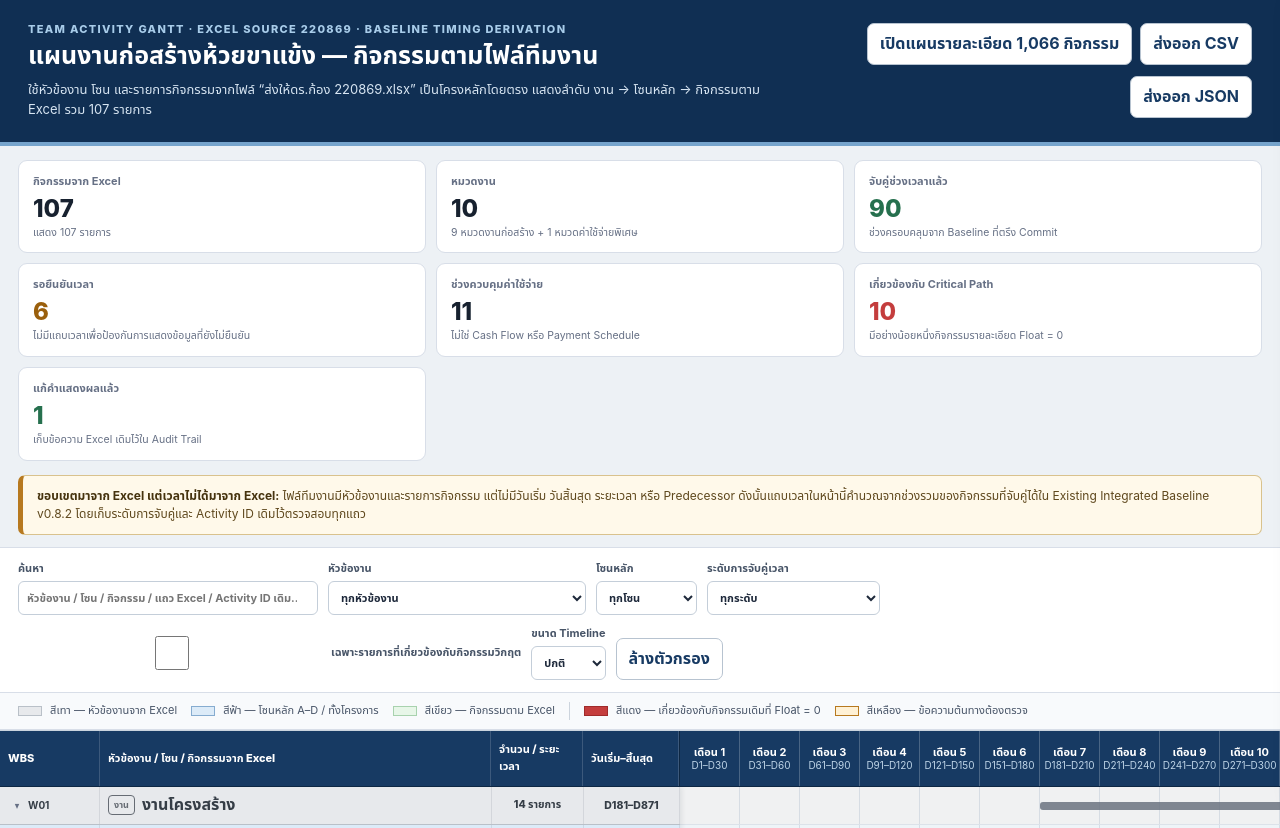
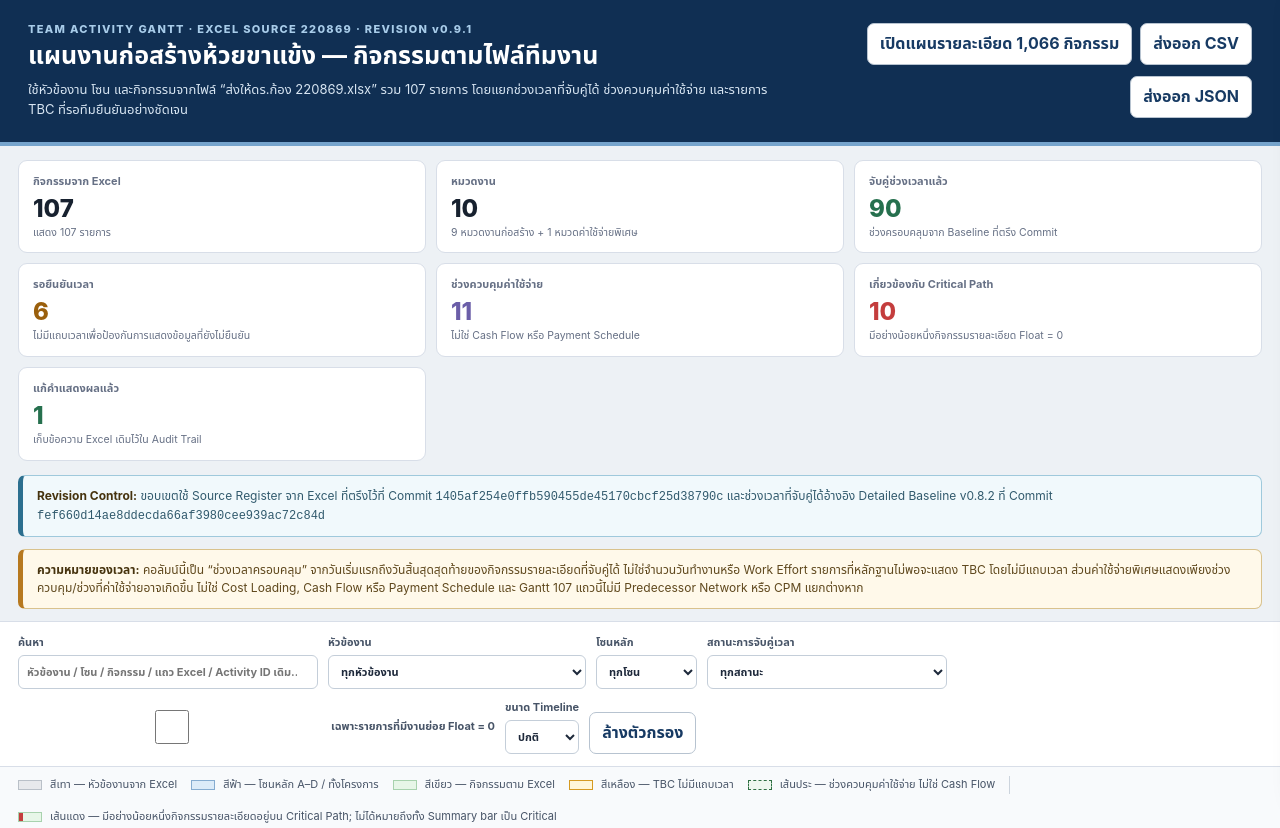
Before and after one commit to saratchai1/gantt-chart, a website with bundled scripts: page index.html in a window 1280 px wide. Shown: the top 828 px of the page. Built offline with nearby package versions, Linux system fonts and the light colour scheme.

Commit message:
Update team Gantt page for v0.9.1 review corrections

```diff
--- a/index.html
+++ b/index.html
@@ -3,15 +3,16 @@
 <head>
   <meta charset="utf-8" />
   <meta name="viewport" content="width=device-width,initial-scale=1" />
-  <title>แผนงานก่อสร้างห้วยขาแข้ง — Gantt ตามกิจกรรมทีมงาน 220869</title>
+  <title>แผนงานก่อสร้างห้วยขาแข้ง — Gantt ตามกิจกรรมทีมงาน 220869 v0.9.1</title>
   <link rel="stylesheet" href="./team-style.css" />
+  <link rel="stylesheet" href="./team-v091.css" />
 </head>
 <body>
   <header class="app-header">
     <div>
-      <div class="eyebrow">TEAM ACTIVITY GANTT · EXCEL SOURCE 220869 · BASELINE TIMING DERIVATION</div>
+      <div class="eyebrow">TEAM ACTIVITY GANTT · EXCEL SOURCE 220869 · REVISION v0.9.1</div>
       <h1>แผนงานก่อสร้างห้วยขาแข้ง — กิจกรรมตามไฟล์ทีมงาน</h1>
-      <p>ใช้หัวข้องาน โซน และรายการกิจกรรมจากไฟล์ “ส่งให้ดร.ก้อง 220869.xlsx” เป็นโครงหลักโดยตรง แสดงลำดับ งาน → โซนหลัก → กิจกรรมตาม Excel รวม 107 รายการ</p>
+      <p>ใช้หัวข้องาน โซน และกิจกรรมจากไฟล์ “ส่งให้ดร.ก้อง 220869.xlsx” รวม 107 รายการ โดยแยกช่วงเวลาที่จับคู่ได้ ช่วงควบคุมค่าใช้จ่าย และรายการ TBC ที่รอทีมยืนยันอย่างชัดเจน</p>
     </div>
     <div class="header-actions">
       <a class="link-button" href="./detailed.html">เปิดแผนรายละเอียด 1,066 กิจกรรม</a>
@@ -22,9 +23,14 @@
 
   <section class="metrics" id="metrics"></section>
 
+  <section class="source-note revision">
+    <b>Revision Control:</b>
+    ขอบเขตใช้ Source Register จาก Excel ที่ตรึงไว้ที่ Commit <code>1405af254e0ffb590455de45170cbcf25d38790c</code> และช่วงเวลาที่จับคู่ได้อ้างอิง Detailed Baseline v0.8.2 ที่ Commit <code>fef660d14ae8ddecda66af3980cee939ac72c84d</code>
+  </section>
+
   <section class="source-note">
-    <b>ขอบเขตมาจาก Excel แต่เวลาไม่ได้มาจาก Excel:</b>
-    ไฟล์ทีมงานมีหัวข้องานและรายการกิจกรรม แต่ไม่มีวันเริ่ม วันสิ้นสุด ระยะเวลา หรือ Predecessor ดังนั้นแถบเวลาในหน้านี้คำนวณจากช่วงรวมของกิจกรรมที่จับคู่ได้ใน Existing Integrated Baseline v0.8.2 โดยเก็บระดับการจับคู่และ Activity ID เดิมไว้ตรวจสอบทุกแถว
+    <b>ความหมายของเวลา:</b>
+    คอลัมน์นี้เป็น “ช่วงเวลาครอบคลุม” จากวันเริ่มแรกถึงวันสิ้นสุดสุดท้ายของกิจกรรมรายละเอียดที่จับคู่ได้ ไม่ใช่จำนวนวันทำงานหรือ Work Effort รายการที่หลักฐานไม่พอจะแสดง TBC โดยไม่มีแถบเวลา ส่วนค่าใช้จ่ายพิเศษแสดงเพียงช่วงควบคุม/ช่วงที่ค่าใช้จ่ายอาจเกิดขึ้น ไม่ใช่ Cost Loading, Cash Flow หรือ Payment Schedule และ Gantt 107 แถวนี้ไม่มี Predecessor Network หรือ CPM แยกต่างหาก
   </section>
 
   <section class="toolbar">
@@ -37,19 +43,17 @@
     <label>โซนหลัก
       <select id="zoneFilter"><option value="">ทุกโซน</option></select>
     </label>
-    <label>ระดับการจับคู่เวลา
+    <label>สถานะการจับคู่เวลา
       <select id="mappingFilter">
-        <option value="">ทุกระดับ</option>
+        <option value="">ทุกสถานะ</option>
         <option value="AREA_AND_WORK_EXACT">ตรงโซนย่อยและหมวดงาน</option>
         <option value="ZONE_EQUIPMENT_SCOPE_MATCH">ตรงขอบเขตครุภัณฑ์ระดับโซน</option>
-        <option value="AREA_ALL_WORK_FALLBACK">ใช้ช่วงรวมโซนย่อย</option>
-        <option value="ZONE_WORK_FALLBACK">ใช้หมวดงานระดับโซน</option>
-        <option value="ZONE_ALL_WORK_FALLBACK">ใช้ช่วงรวมโซนหลัก</option>
-        <option value="CONTROL_STREAM_MATCH">จับคู่กระบวนการควบคุม</option>
-        <option value="PROJECT_CONTROL_FALLBACK">ใช้ช่วงควบคุมโครงการ</option>
+        <option value="TIMING_TBC">TBC — รอทีมยืนยัน Package และช่วงเวลา</option>
+        <option value="CONTROL_STREAM_MATCH">ช่วงควบคุม/ช่วงที่ค่าใช้จ่ายอาจเกิดขึ้น</option>
+        <option value="PROJECT_CONTROL_FALLBACK">ช่วงควบคุมโครงการ</option>
       </select>
     </label>
-    <label class="check"><input id="criticalOnly" type="checkbox" /> เฉพาะรายการที่เกี่ยวข้องกับกิจกรรมวิกฤต</label>
+    <label class="check"><input id="criticalOnly" type="checkbox" /> เฉพาะรายการที่มีงานย่อย Float = 0</label>
     <label>ขนาด Timeline
       <select id="zoom">
         <option value="1.25">ย่อ</option>
@@ -64,16 +68,17 @@
     <span><i class="swatch work"></i> สีเทา — หัวข้องานจาก Excel</span>
     <span><i class="swatch zone"></i> สีฟ้า — โซนหลัก A–D / ทั้งโครงการ</span>
     <span><i class="swatch activity"></i> สีเขียว — กิจกรรมตาม Excel</span>
+    <span><i class="swatch tbc"></i> สีเหลือง — TBC ไม่มีแถบเวลา</span>
+    <span><i class="swatch control"></i> เส้นประ — ช่วงควบคุมค่าใช้จ่าย ไม่ใช่ Cash Flow</span>
     <span class="legend-separator" aria-hidden="true"></span>
-    <span><i class="swatch critical"></i> สีแดง — เกี่ยวข้องกับกิจกรรมเดิมที่ Float = 0</span>
-    <span><i class="swatch issue"></i> สีเหลือง — ข้อความต้นทางต้องตรวจ</span>
+    <span><i class="swatch critical-exposure"></i> เส้นแดง — มีอย่างน้อยหนึ่งกิจกรรมรายละเอียดอยู่บน Critical Path; ไม่ได้หมายถึงทั้ง Summary bar เป็น Critical</span>
   </section>
 
   <main class="gantt-shell" id="ganttShell">
     <div class="gantt-head left-head">
       <div class="col">WBS</div>
       <div class="col">หัวข้องาน / โซน / กิจกรรมจาก Excel</div>
-      <div class="col">จำนวน / ระยะเวลา</div>
+      <div class="col">ช่วงเวลาครอบคลุม / สถานะ</div>
       <div class="col">วันเริ่ม–สิ้นสุด</div>
     </div>
     <div class="gantt-head timeline-head" id="timelineHead"></div>
@@ -87,7 +92,7 @@
   </aside>
 
   <footer>
-    Source register: “ส่งให้ดร.ก้อง 220869.xlsx”, Sheet1, แถว 1–154 · กิจกรรม Gantt 107 รายการ = งานก่อสร้าง 96 รายการ + ค่าใช้จ่ายพิเศษ 11 รายการ · ข้อความต้นทางที่ผิดรูปแบบถูกเก็บไว้และแสดงคำที่ใช้จับคู่แยกต่างหาก ไม่ได้แก้ข้อมูลต้นทางโดยเงียบ · Existing Detailed Baseline ยังคงเปิดได้จากปุ่มด้านบน
+    Source Register: “ส่งให้ดร.ก้อง 220869.xlsx”, Sheet1, แถว 1–154 · 107 รายการ = งานก่อสร้าง 96 รายการ + ค่าใช้จ่ายพิเศษ 11 รายการ · Revision v0.9.1 กำหนด TBC 6 รายการแทนการใช้ช่วงรวมโซนอย่างไม่ยืนยัน แก้คำแสดงผลแถว 127 เป็น “โซน Drop-off” โดยคงข้อความต้นทางไว้ใน Audit Trail และยกเลิกการจับคู่ห้องปั๊มและถังเก็บน้ำพื้นที่ A กับอาคารห้องนิรันดร์
   </footer>
 
   <script type="module" src="./team-app.js"></script>
```
